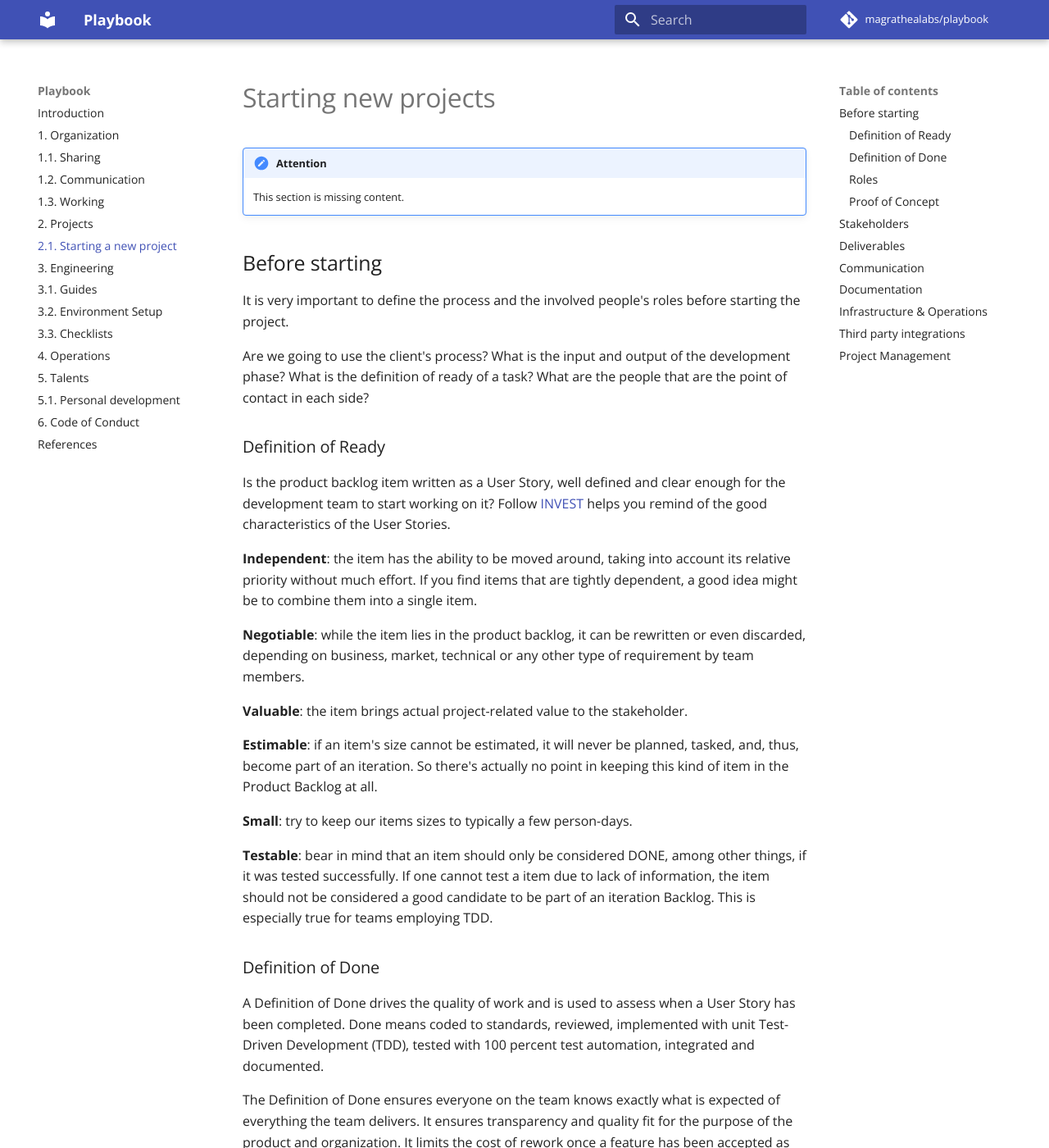
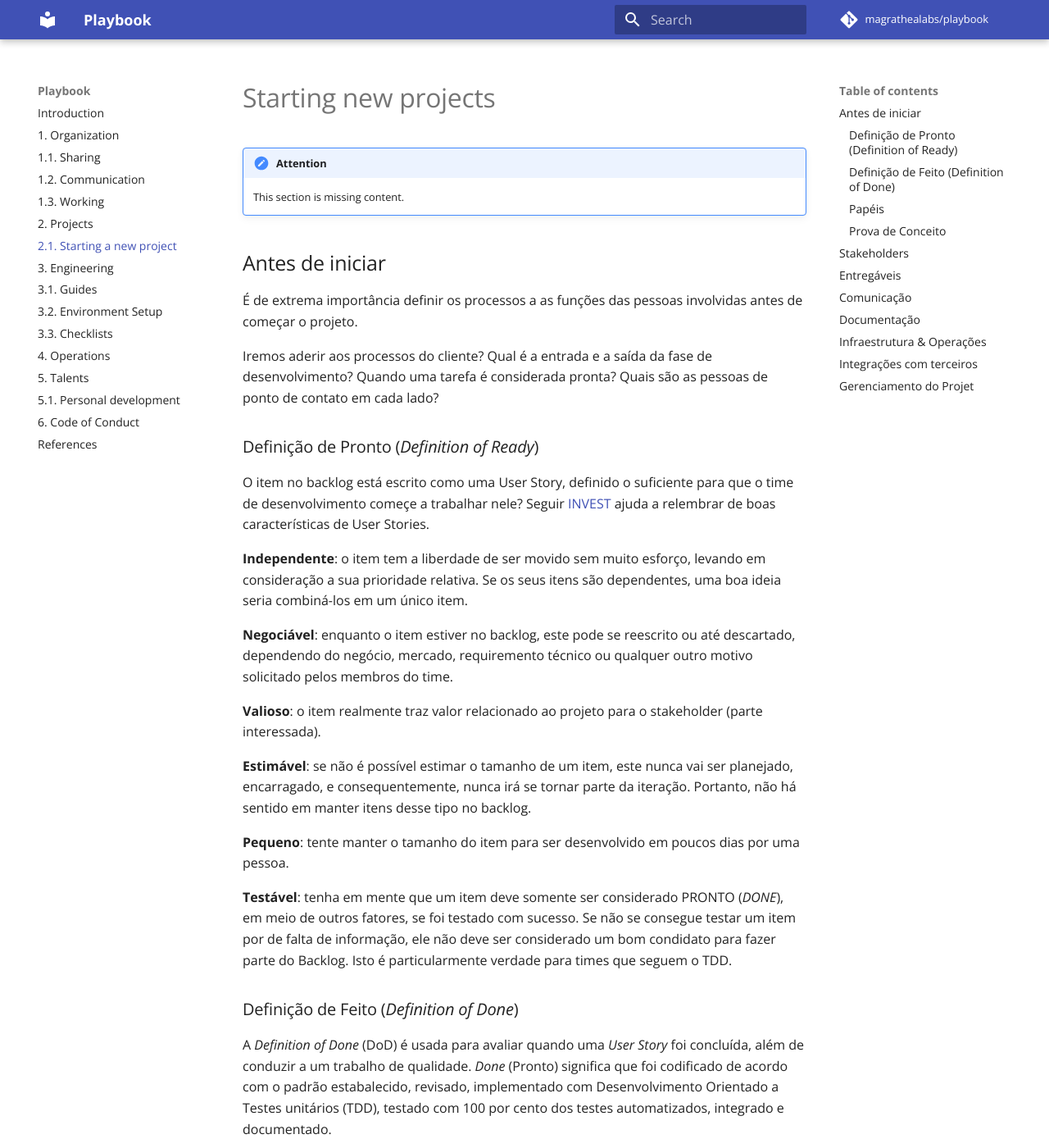
Before and after one commit to magrathealabs/playbook, an MkDocs documentation site: the page built from docs/2.1-new-projects.md, in a window 1280 px wide and 1400 px high. Shown: the whole window at 82% size. Built offline with MkDocs 1.6.1 and Material for MkDocs 9.7.7, drawn with Linux system fonts in a browser that asks for light colours; comment, search, counter and statistics services are not loaded; some of the changed text lies outside the part shown.

Commit message:
Translate to `2.1-new-projects.md` to pt-BR  (#54)
* Translate 1/3 of the doc

* Update docs/2.1-new-projects.md

Co-Authored-By: schweigert <marlon.henry@magrathealabs.com>

* Apply suggestions from code review

Co-Authored-By: alfakini <fachini@magrathealabs.com>

* Translate Roles, PoC and DoD section

* Translate the rest of the file

* Apply suggestions from code review

```diff
--- a/docs/2.1-new-projects.md
+++ b/docs/2.1-new-projects.md
@@ -3,113 +3,113 @@
 !!! attention
     This section is missing content.
 
-## Before starting
+## Antes de iniciar
 
-It is very important to define the process and the involved people's roles before starting the project.
+É de extrema importância definir os processos a as funções das pessoas involvidas antes de começar o projeto.
 
-Are we going to use the client's process? What is the input and output of the development phase? What is the definition of ready of a task? What are the people that are the point of contact in each side?
+Iremos aderir aos processos do cliente? Qual é a entrada e a saída da fase de desenvolvimento? Quando uma tarefa é considerada pronta? Quais são as pessoas de ponto de contato em cada lado?
 
-### Definition of Ready
+### Definição de Pronto (_Definition of Ready_)
 
-Is the product backlog item written as a User Story, well defined and clear enough for the development team to start working on it? Follow [INVEST](https://www.agilealliance.org/glossary/invest) helps you remind of the good characteristics of the User Stories.
+O item no backlog está escrito como uma User Story, definido o suficiente para que o time de desenvolvimento começe a trabalhar nele? Seguir [INVEST](https://www.agilealliance.org/glossary/invest) ajuda a relembrar de boas características de User Stories.
 
-**Independent**: the item has the ability to be moved around, taking into account its relative priority without much effort. If you find items that are tightly dependent, a good idea might be to combine them into a single item.
+**Independente**: o item tem a liberdade de ser movido sem muito esforço, levando em consideração a sua prioridade relativa. Se os seus itens são dependentes, uma boa ideia seria combiná-los em um único item.
 
-**Negotiable**: while the item lies in the product backlog, it can be rewritten or even discarded, depending on business, market, technical or any other type of requirement by team members.
+**Negociável**: enquanto o item estiver no backlog, este pode se reescrito ou até descartado, dependendo do negócio, mercado, requiremento técnico ou qualquer outro motivo solicitado pelos membros do time.
 
-**Valuable**: the item brings actual project-related value to the stakeholder.
+**Valioso**: o item realmente traz valor relacionado ao projeto para o stakeholder (parte interessada).
 
-**Estimable**: if an item's size cannot be estimated, it will never be planned, tasked, and, thus, become part of an iteration. So there's actually no point in keeping this kind of item in the Product Backlog at all.
+**Estimável**: se não é possível estimar o tamanho de um item, este nunca vai ser planejado, encarragado, e consequentemente, nunca irá se tornar parte da iteração. Portanto, não há sentido em manter itens desse tipo no backlog.
 
-**Small**: try to keep our items sizes to typically a few person-days.
+**Pequeno**: tente manter o tamanho do item para ser desenvolvido em poucos dias por uma pessoa.
 
-**Testable**: bear in mind that an item should only be considered DONE, among other things, if it was tested successfully. If one cannot test a item due to lack of information, the item should not be considered a good candidate to be part of an iteration Backlog. This is especially true for teams employing TDD.
+**Testável**: tenha em mente que um item deve somente ser considerado PRONTO (_DONE_), em meio de outros fatores, se foi testado com sucesso. Se não se consegue testar um item por de falta de informação, ele não deve ser considerado um bom condidato para fazer parte do Backlog. Isto é particularmente verdade para times que seguem o TDD.
 
-### Definition of Done
+### Definição de Feito (_Definition of Done_)
 
-A Definition of Done drives the quality of work and is used to assess when a User Story has been completed. Done means coded to standards, reviewed, implemented with unit Test-Driven Development (TDD), tested with 100 percent test automation, integrated and documented.
+A _Definition of Done_ (DoD) é usada para avaliar quando uma _User Story_ foi concluída, além de conduzir a um trabalho de qualidade. _Done_ (Pronto) significa que foi codificado de acordo com o padrão estabalecido, revisado, implementado com Desenvolvimento Orientado a Testes unitários (TDD), testado com 100 por cento dos testes automatizados, integrado e documentado.
 
-The Definition of Done ensures everyone on the team knows exactly what is expected of everything the team delivers. It ensures transparency and quality fit for the purpose of the product and organization. It limits the cost of rework once a feature has been accepted as DONE. Having an explicit contract limits the risk of misunderstanding and conflict between the development team and the customer.
+A _Definition of Done_ reenforça que qualquer membro do time saiba exatamente o que é esperado na entrega. Reenforça também a transparência e a qualidade adequada para o propósito do produto e organização. Ele limita o custo de retrabalho após que a funcionalidade seja aceita como _Done_. Ter um contrato explícito limita o riscos de desentendimento e conflito entre o time de desenvolvimento e o cliente.
 
-We should include Feature Scenarios describing the requirements of the product. We should deliver acceptance tests based on the Feature Scenarios.
+Nós devemos incluir _Feature Scenarios_ descrevendo os requetimentos do produto. Devemos incluir testes de aceitação baseados nos _Feature Scenarios_.
 
-Our DoD is:
+O nosso _Definition of Done_ devem satisfazem os seguintes pontos:
 
-* Feature is tested against acceptance criteria
-* Unit/functional tests written and passing
-* Integration tests passing
-* CI successful build and linters passing
-* Peer code review performed and issues resolved
-* Project deployed and working on the test environment identical to production
-* UX designer and QA reviewed and approved
-* Client approved
+* Funcionalidade foi testada com critérios rigorsos de aceitação
+* Testes unitátios e funcionais escritos e passando
+* Testes de intetração passando
+* Build com sucesso no CI e linters passando
+* Código revisado por colegas
+* Projeto feito deploy e funcionando de forma idêntica no ambiente de homologação e produção.
+* UX Designer e QA revisaram e aprovaram
+* Clientes aprovaram
 
-### Roles
+### Papéis
 
-At the beginning of the project, it is defined who handles each role, and how to communicate amongst the team and the client.
+No início do projeto, é definido quem irá ter cada papel, e como comunicar entre o time e o cliente.
 
-Who is responsible for the QA? Who is responsible for deploying to production? Who is responsible for work priorization? The client will deliver mockups and prototypes for us or are we going to use our design process internally?
+Quem será responsável pelo QA? Quem será responsável por realizar o deploy para produção? Quem será responsável por priorizar o trabalho? O cliente irá entregar mockups e protótipos ou nós iremos seguir o nosso processo de design interno?
 
-### Proof of Concept
+### Prova de Conceito
 
-Before starting any project that use a new technology, we find it extremely helpful to test a PoC (Proof of Concept). This reduces the chance of a failure and problems because of things that are out of our control.
+Antes de começar qualquer projeto que utilize uma nova tecnologia, nós acreditamos extremamente útil realizar uma Prova de Conteito (PoC). Isso reduz a chance de falha e problemas por causa de fatos e situações foram de controle.
 
-For example, we had to add React into an architecture of a client and we experienced several problems to test the components. If we had added a simple Hello World component with tests before starting the project, we would have identified this problem and better estimated the effort to deliver the project.
+Por exemplo, nós tivemos que adicionar React em uma arquitetura de um cliente e tivemos inúmeros problemas nos testes. Se tivéssemos criado um simples componente "Hello World" com testes antes do projeto, iríamos ter identificado este problema e estimado melhor o prazo e esforço da entrega do projeto.
 
-## Stakeholders
+## _Stakeholders_
 
-A software project is successful when it has met the expectations of the stakeholders. A stakeholder could be:
+Um projeto de software tem sucesso quando encontra todas as espectactivas de seus  _stakeholders_. Um _stakeholders_ pode ser:
 
-- A project manager
-- The owner of the business
-- The customer who receives the deliverables
+- O gerente de projeto
+- O dono da empresa/negócio/agência
+- O cliente que recebe os entregáveis
 
-Identify:
+Identifique:
 
-- Who is the point of contact?
-- Who are the interested parts?
-  - Who can say No?
-  - Who can sign off budgets?
+- Quem é o ponto de contato?
+- Quem são as partes interessadas?
+  - Quem pode dizer "Não"?
+  - Quem pode aprovar o orçamento?
 
-Get to know them.
+E conheça-os.
 
-## Deliverables
+## Entregáveis
 
-Make the project goals clear. Meet with the stakeholders and discuss the possible outcomes. Turn them into a comprehensive list and priorize the needs. A good technique for doing this is the [SMART](https://en.wikipedia.org/wiki/SMART_criteria) principle. Every goal has to be measurable or has a definition of done.
+Deixe os objetivos do projeto claro. Encontre com os _stakeholders_ e discussa os possíveis resultados. Transforme-os em uma lista compreensiva e priorize as necessidades. Uma boa técnica para realizar isso é o princípio [SMART](https://en.wikipedia.org/wiki/SMART_criteria). Todo objetivo deve ser mensurável ou ter uma _definition of done_.
 
-## Communication
+## Comunicação
 
-Establish a schedule of meetings of cerimonies to report the project status.
+Estabeleça uma agenda de reuniões para reportar o status do projeto
 
-- How the project is performing?
-- Milestones are completed?
-- What is being planned for the next period?
+- Como o projeto está andando?
+- _Milestones_ estão completos?
+- O que está planejado para o próximo período?
 
-Communicate the stakeholders:
+Comunique para os _stakeholders_:
 
-- Who should be informed about the changes?
-- How often and when should they be informed?
-- What is the degree of details of the information they should receive?
+- Quem deve ser informado sobre mudanças?
+- O quão frequente e como devem ser informados?
+- Qual o nível de detalhe da informações que eles devem receber?
 
-## Documentation
+## Documentação
 
-Keep a documentation to help everyone be on the same page and to make it easy to setup and run the project.
+Mantenha uma documentação para ajudar manter todos na mesma página e para deixar fácil de configurar e executar o projeto.
 
-- Document the technical aspects of ther project on the README.md file
-- Keep a system diagram if the project grows more than a couple of servers
+- Documente os aspectos técnicos do projeto num arquivo README.md
+- Crie e mantenha atualizado um digrama caso o projeto cresça em números de servidores
 
-## Infrastructure & Operations
+## Infraestrutura & Operações
 
-- Setup the Continuous Integration and Delivery servers
-- Setup the Bug Tracking System
+- Configure os servidores de Integração e Entrega Contínua.
+- Configure o _Bug Tracking System_
 
-## Third party integrations
+## Integrações com terceiros
 
-- Make sure to have access to the API documentation
+- Tenha certeza que há acesso a documentação de API
 
-## Project Management
+## Gerenciamento do Projet
 
-- Setup the project management tool
-- Create the Product Backlog
-- Make sure the Backlog scope is clearly structured
-- What are the pain points and blockers?
+- Configure a ferramento de gerenciamento do projeto
+- Crie um Backlog do Produto
+- Mantenha o escopo do Backlog claramente estruturado
+- Quais são os pontos de dor e bloqueios?
```
